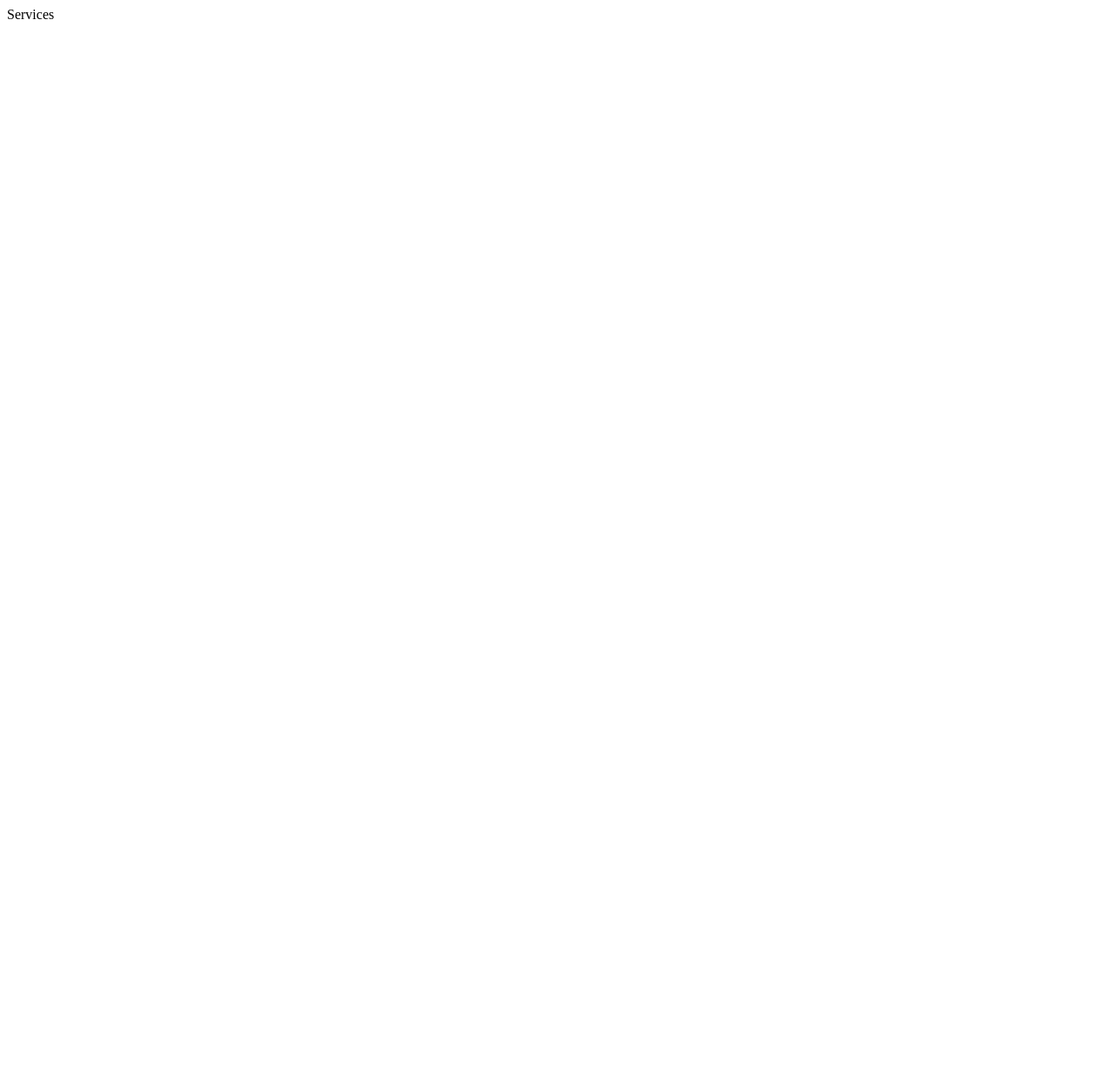
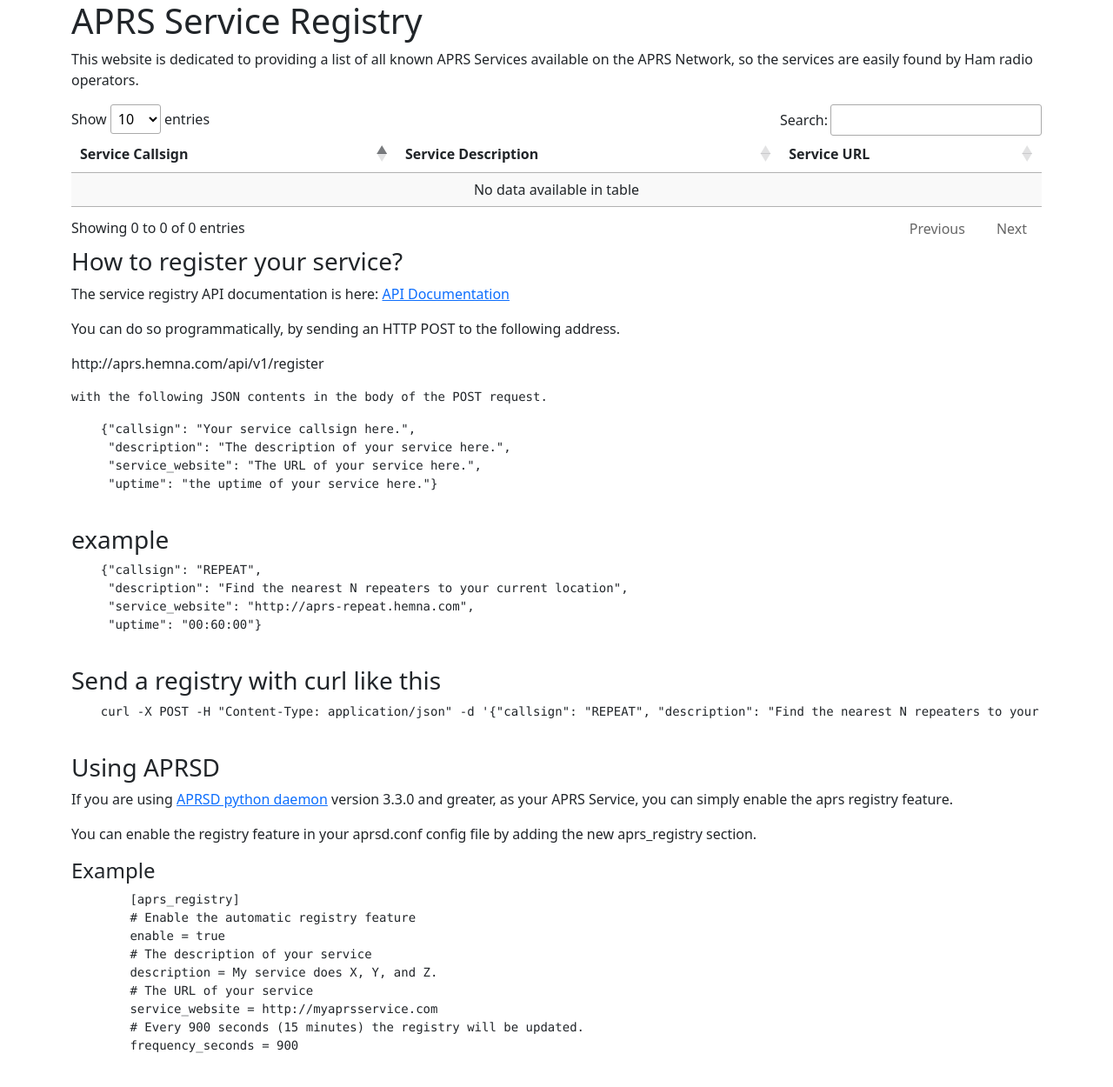
Before and after one commit to hemna/aprs-service-registry, a FastAPI app: page / in a window 1280 px wide. Before the commit the page is almost empty. Shown: the whole page at 87% size. Before the commit the page ends 22 px from the top, so only its background shows below. Run offline with FastAPI, Linux system fonts and the light colour scheme; some libraries are stand-ins or nearby versions.

Commit message:
Added basic website

```diff
--- a/aprs_service_registry/cli.py
+++ b/aprs_service_registry/cli.py
@@ -6,6 +6,7 @@ import click
 
 import aprs_service_registry
 from aprs_service_registry import conf, cli_helper, log
+from aprs_service_registry import main as registry_main
 
 CONTEXT_SETTINGS = dict(help_option_names=["-h", "--help"])
 
@@ -28,6 +29,8 @@ def server(ctx):
     """Start the aprs service registry server gateway process."""
     # Dump all the config options now.
     CONF.log_opt_values(LOG, logging.DEBUG)
+    LOG.info(f"APRS Service Registry Started version: {aprs_service_registry.__version__}")
+    registry_main.APRSServices().load()
 
     server = Server(
         Config(
@@ -40,7 +43,8 @@ def server(ctx):
     )
     log.setup_logging(loglevel=CONF.log_level)
     server.run()
-    return
+    LOG.info("APRS Service Registry Stopped")
+    registry_main.APRSServices().save()
 
 
 @cli.command()
--- a/aprs_service_registry/main.py
+++ b/aprs_service_registry/main.py
@@ -28,6 +28,7 @@ class registryRequest(BaseModel):
     description: str
     service_website: str
     uptime: str
+    software: str
 
 
 class APRSServices(objectstore.ObjectStoreMixin):
@@ -69,7 +70,7 @@ async def get(request: Request):
         request=request,
         name="index.html",
         context={"request": request,
-                 "services": services_str}
+                 "services": services}
     )
 
 
--- a/aprs_service_registry/web/templates/index.html
+++ b/aprs_service_registry/web/templates/index.html
@@ -1,3 +1,91 @@
 <html>
-  Services {{ services }}
+<head>
+  <script src="https://code.jquery.com/jquery-3.7.1.min.js"
+          integrity="sha256-/JqT3SQfawRcv/BIHPThkBvs0OEvtFFmqPF/lYI/Cxo="
+          crossorigin="anonymous"></script>
+ <link rel="stylesheet" href="https://cdn.jsdelivr.net/npm/bootstrap@5.3.2/dist/css/bootstrap.min.css"
+       integrity="sha384-T3c6CoIi6uLrA9TneNEoa7RxnatzjcDSCmG1MXxSR1GAsXEV/Dwwykc2MPK8M2HN"
+       crossorigin="anonymous">
+  <script src="https://cdn.jsdelivr.net/npm/bootstrap@5.3.2/dist/js/bootstrap.min.js"
+          integrity="sha384-BBtl+eGJRgqQAUMxJ7pMwbEyER4l1g+O15P+16Ep7Q9Q+zqX6gSbd85u4mG4QzX+"
+          crossorigin="anonymous"></script>
+ <script src="https://cdn.jsdelivr.net/npm/bootstrap@5.3.2/dist/js/bootstrap.bundle.min.js"
+         integrity="sha384-C6RzsynM9kWDrMNeT87bh95OGNyZPhcTNXj1NW7RuBCsyN/o0jlpcV8Qyq46cDfL"
+         crossorigin="anonymous"></script>
+ <link rel="stylesheet" href="https://cdn.datatables.net/2.0.0/css/dataTables.dataTables.css" />
+ <script src="https://cdn.datatables.net/2.0.0/js/dataTables.js"></script>
+
+  <script>
+    $(document).ready( function () {
+      $('#services').DataTable();
+    } );
+  </script>
+</head>
+
+<div class="container">
+  <h1>APRS Service Registry</h1>
+    <p>This website is dedicated to providing a list of all known APRS Services available
+    on the APRS Network, so the services are easily found by Ham radio operators.</p>
+  <table id="services" class="display" style="width:100%">
+    <thead>
+      <tr>
+        <th>Service Callsign</th>
+        <th>Service Description</th>
+        <th>Service URL</th>
+      </tr>
+    </thead>
+    <tbody>
+      {% for service in services %}
+      <tr>
+        <td>{{ service }}</td>
+        <td>{{ services[service].description }}</td>
+        <td><a target="_" href="{{ services[service].service_website }}">{{ services[service].service_website }}</a></td>
+      </tr>
+      {% endfor %}
+    </tbody>
+    </table>
+</div>
+<div class="container">
+   <h3>How to register your service?</h3>
+    <p>The service registry API documentation is here: <a href="/docs">API Documentation</a></p>
+    <p>You can do so programmatically, by sending an HTTP POST to the following address.</p>
+    <p>http://aprs.hemna.com/api/v1/register</p>
+    <pre>with the following JSON contents in the body of the POST request.</pre>
+    <pre>
+    {"callsign": "Your service callsign here.",
+     "description": "The description of your service here.",
+     "service_website": "The URL of your service here.",
+     "uptime": "the uptime of your service here."}
+    </pre>
+
+    <h3>example</h3>
+    <pre>
+    {"callsign": "REPEAT",
+     "description": "Find the nearest N repeaters to your current location",
+     "service_website": "http://aprs-repeat.hemna.com",
+     "uptime": "00:60:00"}
+    </pre>
+
+    <h3>Send a registry with curl like this</h3>
+    <pre>
+    curl -X POST -H "Content-Type: application/json" -d '{"callsign": "REPEAT", "description": "Find the nearest N repeaters to your current location", "service_website": "http://aprs-repeat.hemna.com", "uptime": "00:60:00"}' http://aprs.hemna.com/api/v1/register
+    </pre>
+
+    <h3>Using APRSD</h3>
+    <p> If you are using <a href="https://pypi.org/project/aprsd/">APRSD python daemon</a> version 3.3.0 and greater, as your APRS Service,
+    you can simply enable the aprs registry feature.</p>
+    <p>You can enable the registry feature in your aprsd.conf config file by adding the new aprs_registry section.</p>
+    <h4>Example</h4>
+    <pre>
+        [aprs_registry]
+        # Enable the automatic registry feature
+        enable = true
+        # The description of your service
+        description = My service does X, Y, and Z.
+        # The URL of your service
+        service_website = http://myaprsservice.com
+        # Every 900 seconds (15 minutes) the registry will be updated.
+        frequency_seconds = 900
+    </pre>
+</div>
 </html>
```
